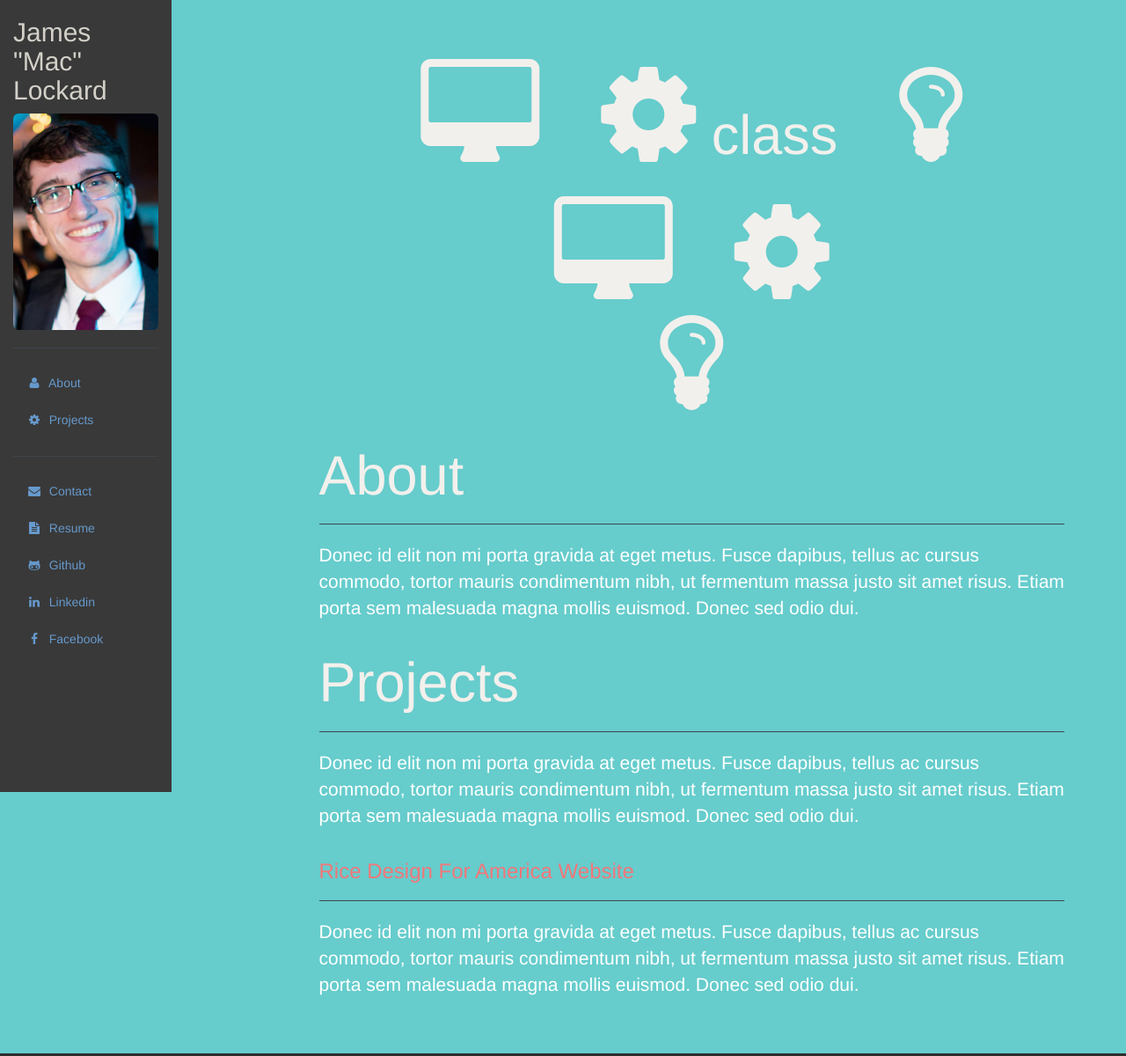
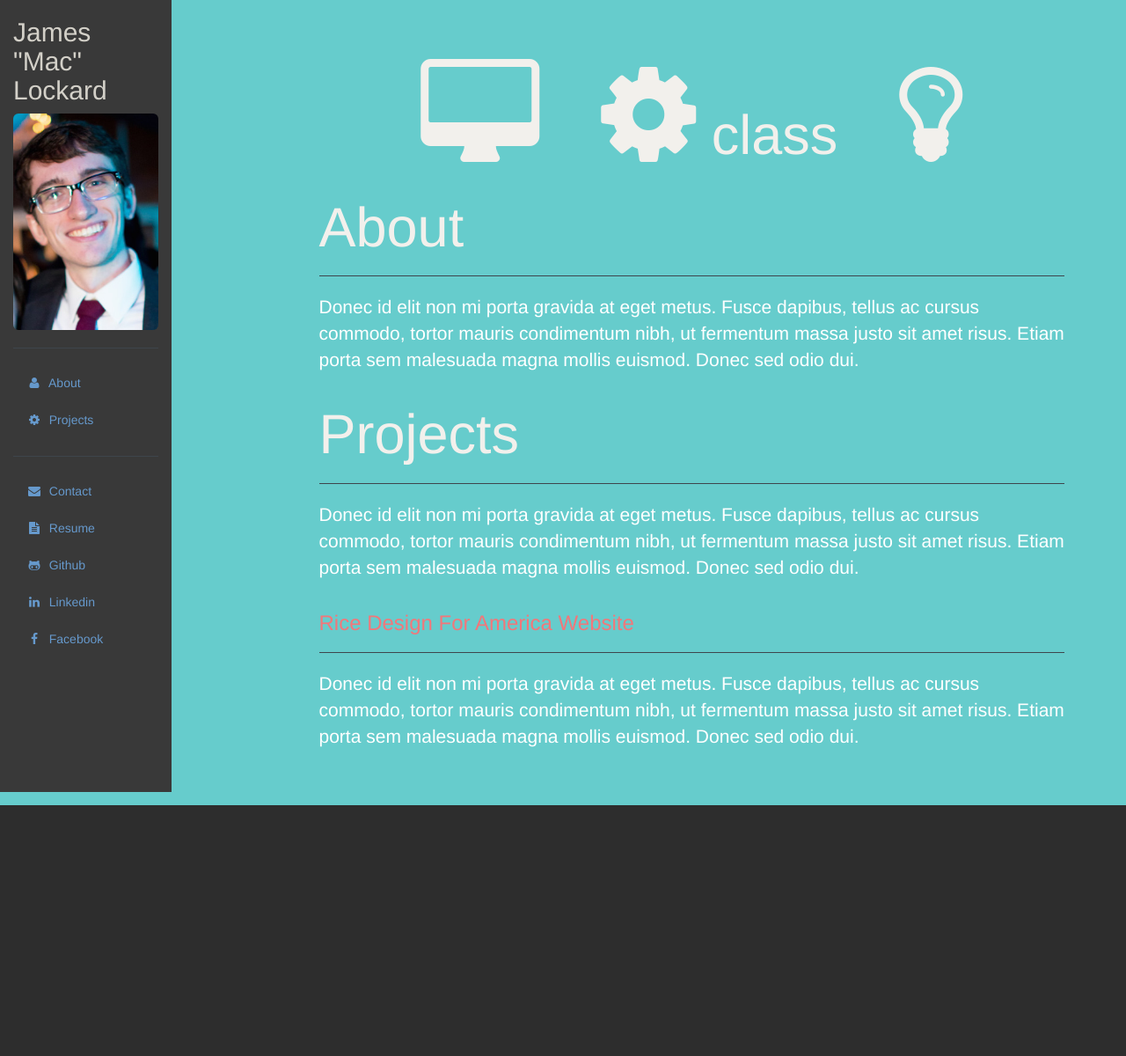
Before and after one commit to maclockard/maclockard.github.io, a Jekyll site: the page built from index.html, in a window 1280 px wide. Shown: the whole page at 88% size. Built offline with Jekyll 4.4.1, drawn with Linux system fonts in a browser that asks for light colours; nearby versions of some CDN libraries.

Commit message:
reset banner

```diff
--- a/index.html
+++ b/index.html
@@ -14,13 +14,6 @@ title: James "Mac" Lockard
               <i class="fa fa-gear fa-2x"></i> class&nbsp; &nbsp;
               <i class="fa fa-lightbulb-o fa-2x"></i>
             </h1>
-            <div class="visible-xs-* col-xs-12">
-            <h1 class="text-center">
-              <i class="fa fa-desktop fa-2x"></i>&nbsp; &nbsp;
-              <i class="fa fa-gear fa-2x"></i><br>
-              <i class="fa fa-lightbulb-o fa-2x"></i>
-            </h1>
-          </div>
         </div>
       </div>
     </div>
```
